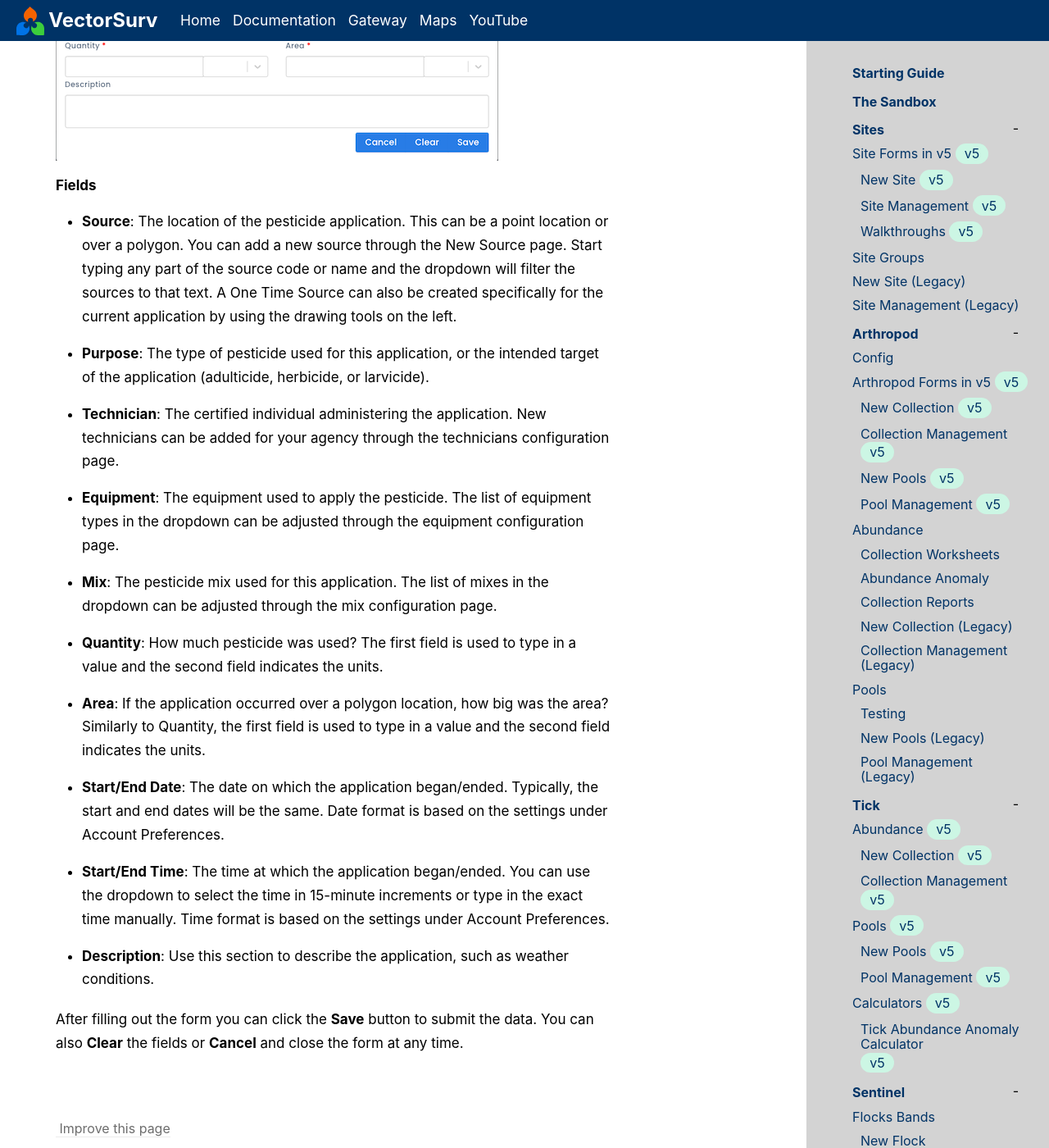
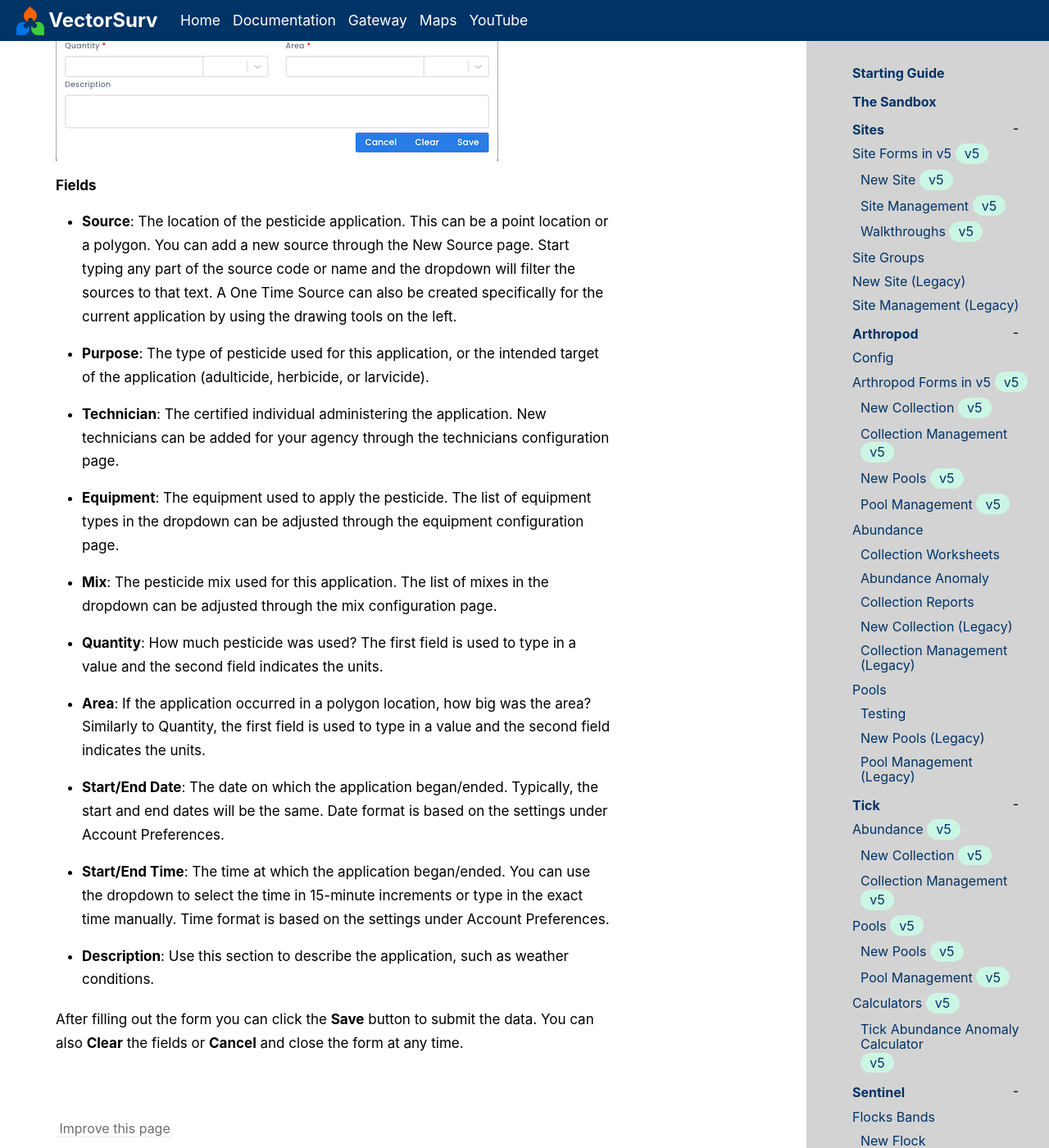
Before and after one commit to tlvaldepena/vectorsurv.org, a Jekyll site: the page built from _docs/service-visit/service-visit-application.md, in a window 1280 px wide and 1400 px high, scrolled down 2229 px. Shown: the whole window at 82% size. Built offline with Jekyll 4.4.1, drawn with Linux system fonts in a browser that asks for light colours.

Commit message:
Update polygon description

```diff
--- a/_docs/service-visit/service-visit-application.md
+++ b/_docs/service-visit/service-visit-application.md
@@ -31,7 +31,7 @@ Clicking the **Add Application** button will open up a panel for creating new as
 
 **Fields**
 
-- **Source**: The location of the pesticide application. This can be a point location or over a polygon. You can add a new source through the New Source page. Start typing any part of the source code or name and the dropdown will filter the sources to that text. A One Time Source can also be created specifically for the current application by using the drawing tools on the left.
+- **Source**: The location of the pesticide application. This can be a point location or a polygon. You can add a new source through the New Source page. Start typing any part of the source code or name and the dropdown will filter the sources to that text. A One Time Source can also be created specifically for the current application by using the drawing tools on the left.
 
 - **Purpose**: The type of pesticide used for this application, or the intended target of the application (adulticide, herbicide, or larvicide).
 
@@ -43,7 +43,7 @@ Clicking the **Add Application** button will open up a panel for creating new as
 
 - **Quantity**: How much pesticide was used? The first field is used to type in a value and the second field indicates the units.
 
-- **Area**: If the application occurred over a polygon location, how big was the area? Similarly to Quantity, the first field is used to type in a value and the second field indicates the units.
+- **Area**: If the application occurred in a polygon location, how big was the area? Similarly to Quantity, the first field is used to type in a value and the second field indicates the units.
 
 - **Start/End Date**: The date on which the application began/ended. Typically, the start and end dates will be the same. Date format is based on the settings under Account Preferences.
 
```
